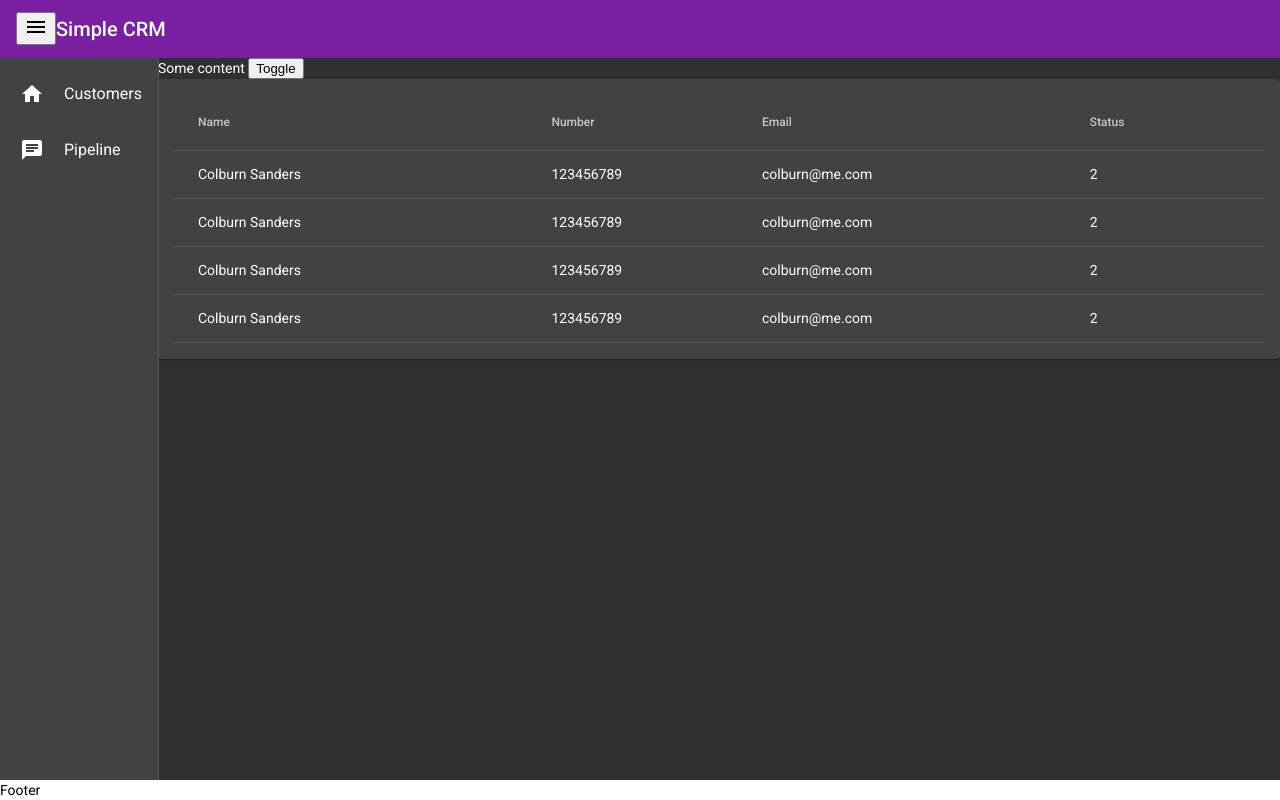
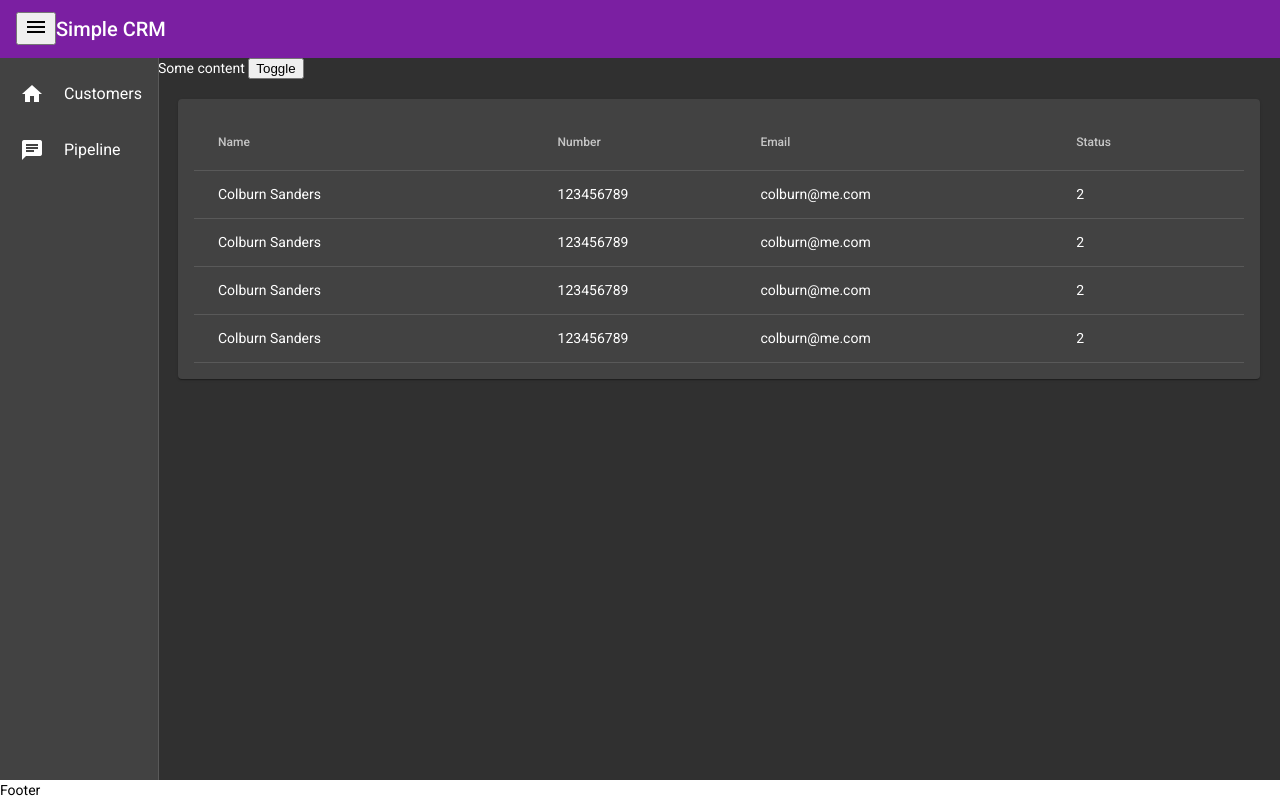
Before and after one commit to colburncodes/angular-fundamentals, an Angular app in the folder simple-crm-cli/: page /customers in a window 1280 px wide. Built offline with nearby package versions, Linux system fonts and the light colour scheme.

Commit message:
styled table

```diff
--- a/simple-crm-cli/src/app/customer/customer-list-page/customer-list-page.component.html
+++ b/simple-crm-cli/src/app/customer/customer-list-page/customer-list-page.component.html
@@ -1,5 +1,5 @@
-<mat-card>
-  <table mat-table [dataSource]="dataSource" style="width: 100%">
+<mat-card style="margin: 20px;">
+  <table mat-table [dataSource]="dataSource" style="width: 100%;">
     <ng-container matColumnDef="name">
       <!-- The matColumnDef value above must match a name in the displayColumns array  -->
       <th mat-header-cell *matHeaderCellDef> Name </th>
```
